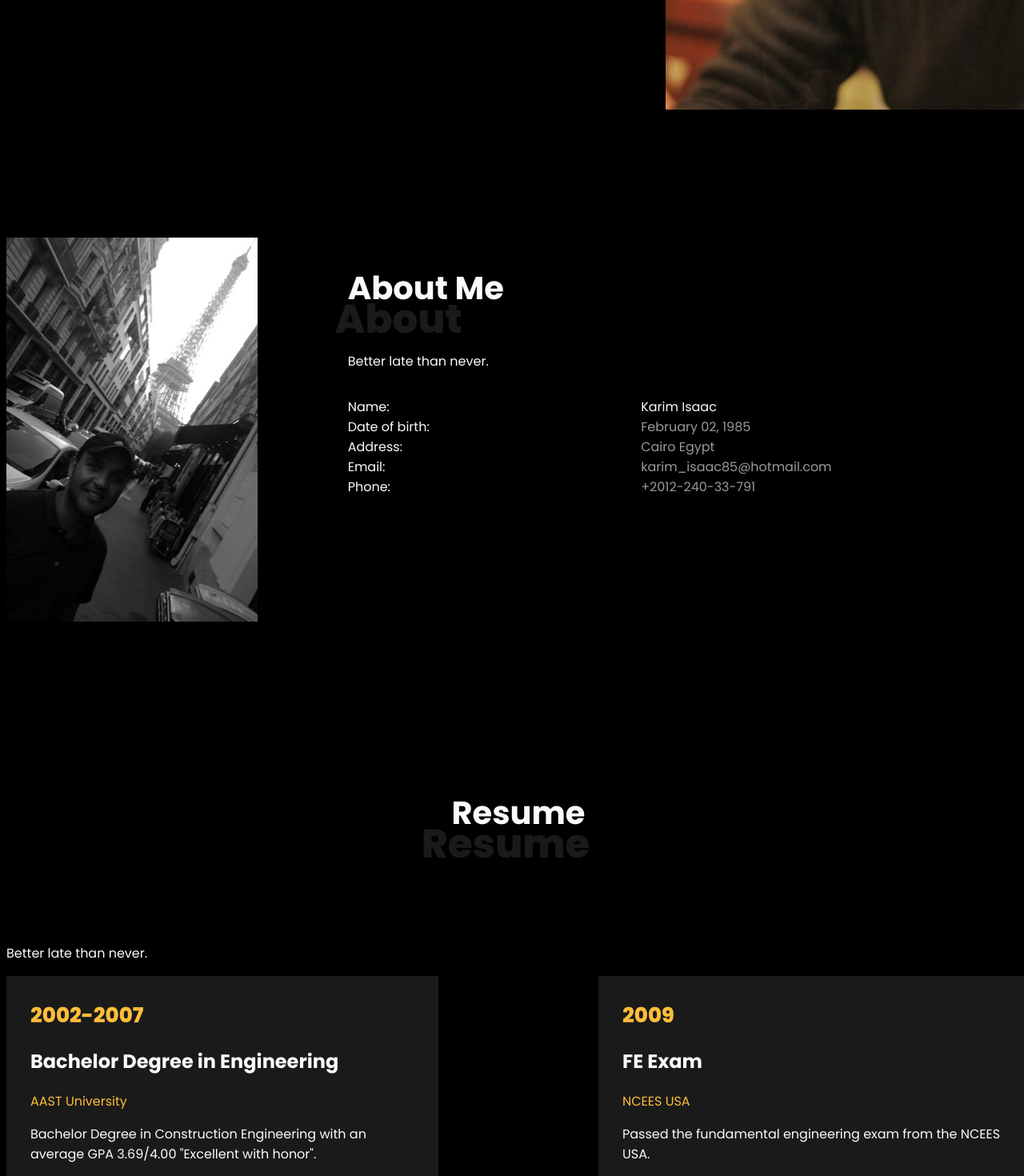
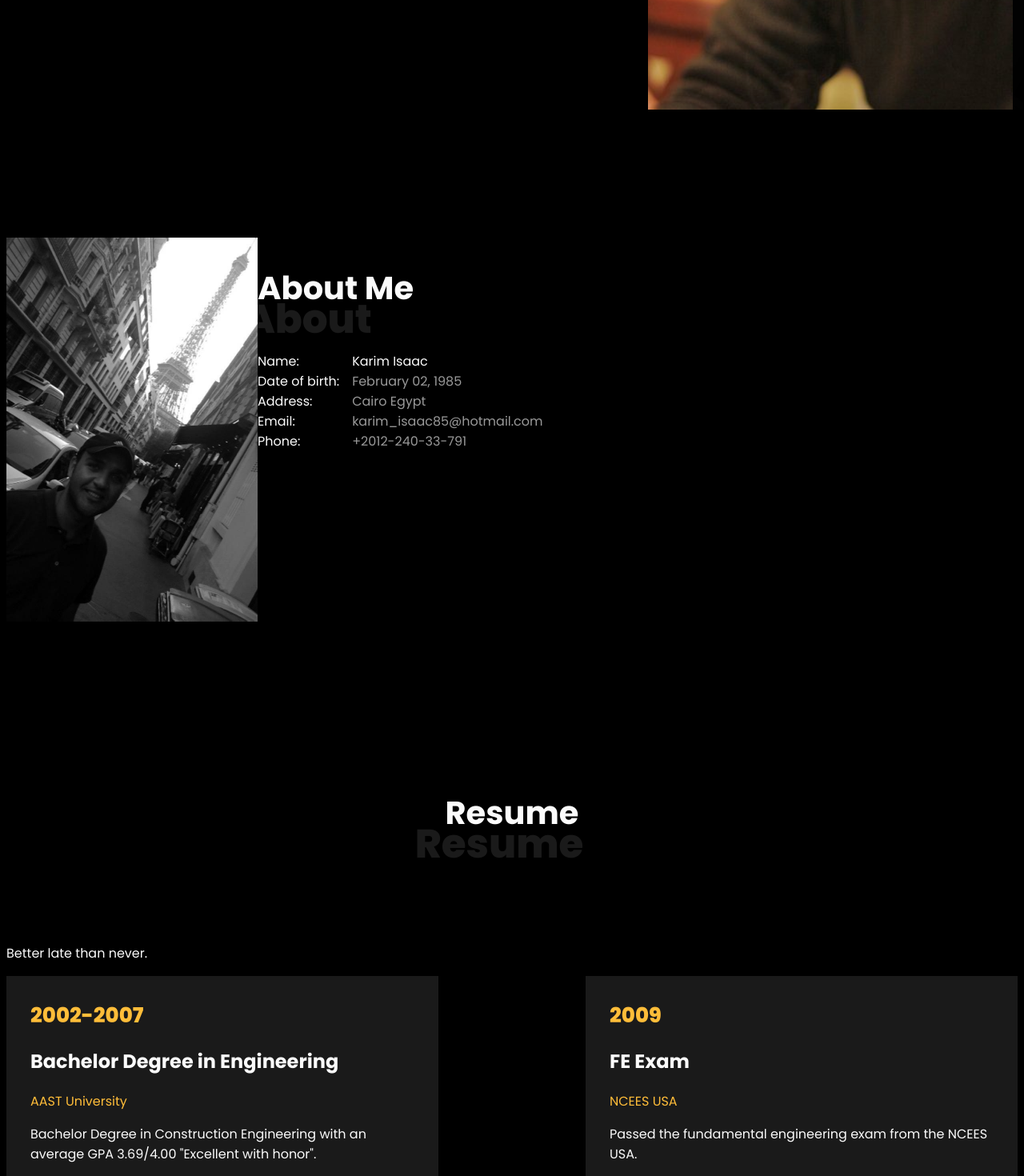
Before and after one commit to KIsaac85/kisaac85.github.io, a React (Vite) app: page / in a window 1280 px wide. Shown: the part 580-2050 px from the top of the page at 80% size. Built offline with nearby package versions, Linux system fonts and the light colour scheme.

Commit message:
add style to the whole site

```diff
--- a/src/Aboutme.jsx
+++ b/src/Aboutme.jsx
@@ -6,17 +6,17 @@ import image1 from "./images/2.jpg"
 function Aboutme() {
     return (
       <section id="about-section">
-    	<div className="main-flex-row main-whole-width" >
+    	<div  className="main-flex-row " style={{ justifyContent:"space-between" }}>
 
-      <div id="about-image-container">
-    		<img src={`${image1}`} alt="personal photo"></img>
-    	</div>
 
-    <div className="main-flex-column main-whole-width main-relative-position" >
+    <img src={`${image1}`} alt="personal photo"></img>
+
+
+    <div className="main-flex-column  main-relative-position" >
       <h1 className="main-title-shadow">About</h1>
-    <h2 className="main-title main-font-title">About Me</h2>
-    <p>Better late than never.</p>
-    <ul id="about-list">
+      <h2 className="main-title main-font-title">About Me</h2>
+
+      <ul id="about-list">
         <li><span>Name:</span> </li>
         <li><span  className="main-grey-textt">Karim Isaac</span></li>
         <li><span>Date of birth:</span> </li>
--- a/src/Home.jsx
+++ b/src/Home.jsx
@@ -45,7 +45,7 @@ function Home() {
       </Stack>
 
        </div>
-      <Fade in={!checked}  className='' style={{position:"relative", left:480}} timeout={2500}><img src={`${image1}`} alt="personal photo"></img></Fade>
+      <Fade in={!checked}  className='' style={{ position:"relative", left:480}} timeout={2500}><img src={`${image1}`} alt="personal photo"></img></Fade>
       <Fade in={checked} className='' timeout={2500} ><img src={`${image2}`} alt="personal photo"></img></Fade>
 
 
--- a/src/css/Style About Section.css
+++ b/src/css/Style About Section.css
@@ -1,8 +1,8 @@
 #about-section{
     display: flex;
-    justify-content:flex-start;
+    justify-content: space-between;
     padding-top:  10rem;
-    width: 80rem;
+
     height: 30rem;
 }
 
@@ -16,7 +16,7 @@
     grid-template-rows: auto auto auto auto auto;
 }
 #about-image-container{
-    width: 50%;
-    display: flex;
-    justify-content: start;
+    /* width: 50%; */
+    /* display: flex; */
+    /* justify-content: start; */
 }
--- a/src/css/Style Home.css
+++ b/src/css/Style Home.css
@@ -1,8 +1,8 @@
 #home-section{
     display: flex;
-    justify-content:space-between;
+    justify-content: space-around;
     padding-top:  10rem;
-    width: 80rem;
+
     height: 30rem;
 }
 
--- a/src/css/Style Main.css
+++ b/src/css/Style Main.css
@@ -9,12 +9,12 @@
 }
 
 #root{
-    align-items: center;
+    width: 100%;
 
 }
 
 #main-div{
-    width: 80rem;
+    /* width: 80rem; */
 }
 
 .main-flex-column{
--- a/src/css/Style Resume.css
+++ b/src/css/Style Resume.css
@@ -1,9 +1,9 @@
 #resume-section{
     display: flex;
-    justify-content:flex-start;
+    justify-content:space-around;
 
     padding-top:  10rem;
-    width: 80rem;
+
     height: 30rem;
 }
 .resume-middle{
--- a/src/css/Style Skills.css
+++ b/src/css/Style Skills.css
@@ -1,8 +1,8 @@
 #skills-section{
     display: flex;
-    justify-content:flex-start;
+    justify-content:space-around;
     padding-top:  25rem;
-    width: 80rem;
+
     height: 50rem;
 
 }
```
